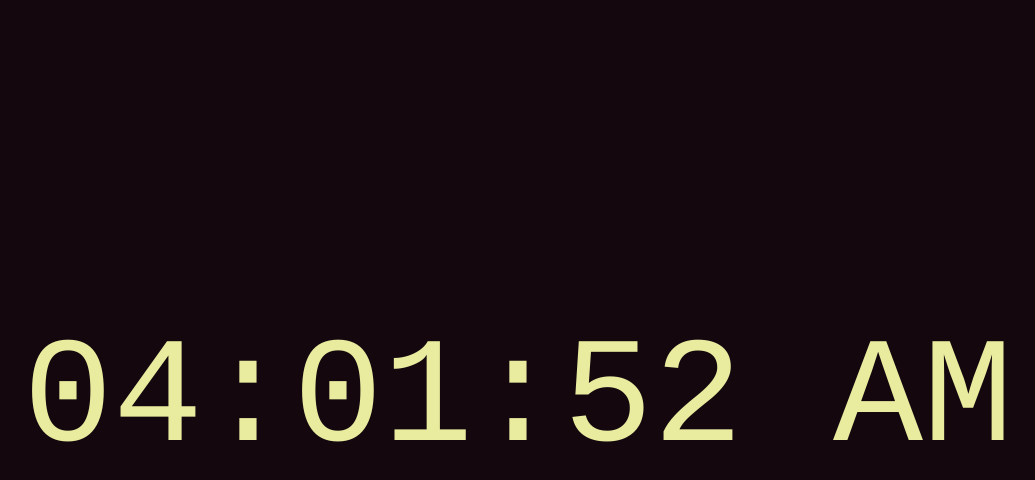
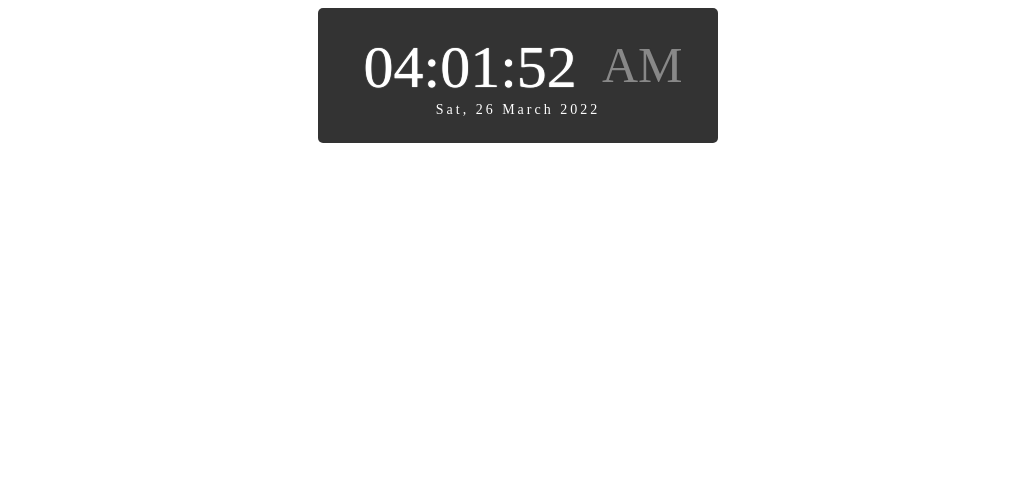
Before and after one commit to RyanTime/ryantime.github.io, a plain HTML site: page index.html in a window 1280 px wide. Shown: the whole page, without its empty margins (122-1157 px from the left). Drawn offline with Linux system fonts and the light colour scheme.

Commit message:
Add files via upload

```diff
--- a/index.html
+++ b/index.html
@@ -1,51 +1,25 @@
-<meta charset="UTF-8">
-<meta name="viewport" content="width=, initial-scale=">
-<title>Clock</title>
-<style>
-	body {
-		margin: 0;
-		padding: 0;
-		box-sizing: border-box;
-		font-family: "courier", sans-serif;
-	}
-	#clock {
-		height: 100vh;
-		width: 100%;
-		background-color: #14080e;
-		color: #e9eb9e;
-		display: flex;
-		align-items: center;
-		justify-content: center;
-		font-size: 150px;
-	}
-</style>
-<div id="clock">09:10:36 PM</div>
-<script>
-	function clock() {
-		let date = new Date();
-		let hrs = date.getHours();
-		let mins = date.getMinutes();
-		let secs = date.getSeconds();
-		let period = "AM";
+<!DOCTYPE html>
+<html lang="en" >
+<head>
+  <meta charset="UTF-8">
+  <title>CodePen - Digital clock and date</title>
+  <link rel="stylesheet" href="./style.css">
 
-		if (mins == 13) mins = "12";
-		if (secs == 13) secs = "12";
+</head>
+<body>
+<!-- partial:index.partial.html -->
+<html>
+  <body onload="startTime()">
+  <div id="clockdate">
+  <div class="clockdate-wrapper">
+    <div id="clock"></div>
+    <div id="date"></div>
+  </div>
+</div>
+  </body>
+</html>
+<!-- partial -->
+  <script  src="./script.js"></script>
 
-		if (hrs == 0) hrs = 12;
-		if (hrs > 12) {
-			hrs = hrs - 12;
-			period = "PM";
-		}
-
-		hrs = hrs < 10 ? `0${hrs}` : hrs;
-mins = mins < 10 ? `0${mins}` : mins;
-secs = secs < 10 ? `0${secs}` : secs;
-
-let time = `${hrs}:${mins}:${secs} ${period}`;
-setInterval(clock, 1000);
-document.getElementById("clock").innerText = time;
-}
-
-clock();
-
-</script>
+</body>
+</html>
--- /dev/null
+++ b/script.js
@@ -0,0 +1,33 @@
+function startTime() {
+    var today = new Date();
+    var hr = today.getHours();
+    var min = today.getMinutes();
+    var sec = today.getSeconds();
+if (sec == 13){sec=12}
+if (min == 13){min="<3"}
+    ap = (hr < 12) ? "<span>AM</span>" : "<span>PM</span>";
+    hr = (hr == 0) ? 12 : hr;
+    hr = (hr > 12) ? hr - 12 : hr;
+    //Add a zero in front of numbers<10
+    hr = checkTime(hr);
+    min = checkTime(min);
+    sec = checkTime(sec);
+    document.getElementById("clock").innerHTML = hr + ":" + min + ":" + sec + " " + ap;
+
+    var months = ['January', 'February', 'March', 'April', 'May', 'June', 'July', 'August', 'September', 'October', 'November', 'December'];
+    var days = ['Sun', 'Mon', 'Tue', 'Wed', 'Thu', 'Fri', 'Sat'];
+    var curWeekDay = days[today.getDay()];
+    var curDay = today.getDate();
+    var curMonth = months[today.getMonth()];
+    var curYear = today.getFullYear();
+    var date = curWeekDay+", "+curDay+" "+curMonth+" "+curYear;
+    document.getElementById("date").innerHTML = date;
+
+    var time = setTimeout(function(){ startTime() }, 500);
+}
+function checkTime(i) {
+    if (i < 10) {
+        i = "0" + i;
+    }
+    return i;
+}
--- /dev/null
+++ b/style.css
@@ -0,0 +1,31 @@
+.clockdate-wrapper {
+    background-color: #333;
+    padding:25px;
+    max-width:350px;
+    width:100%;
+    text-align:center;
+    border-radius:5px;
+    margin:0 auto;
+
+}
+#clock{
+    background-color:#333;
+    font-family: Source Sans Pro;
+    font-size:60px;
+    text-shadow:0px 0px 1px #fff;
+    color:#fff;
+}
+#clock span {
+    color:#888;
+    text-shadow:0px 0px 1px #333;
+    font-size:50px;
+    position:relative;
+    top:-5px;
+    left:10px;
+}
+#date {
+    letter-spacing:3px;
+    font-size:14px;
+    font-family:Source Sans Pro;
+    color:#fff;
+}
```
